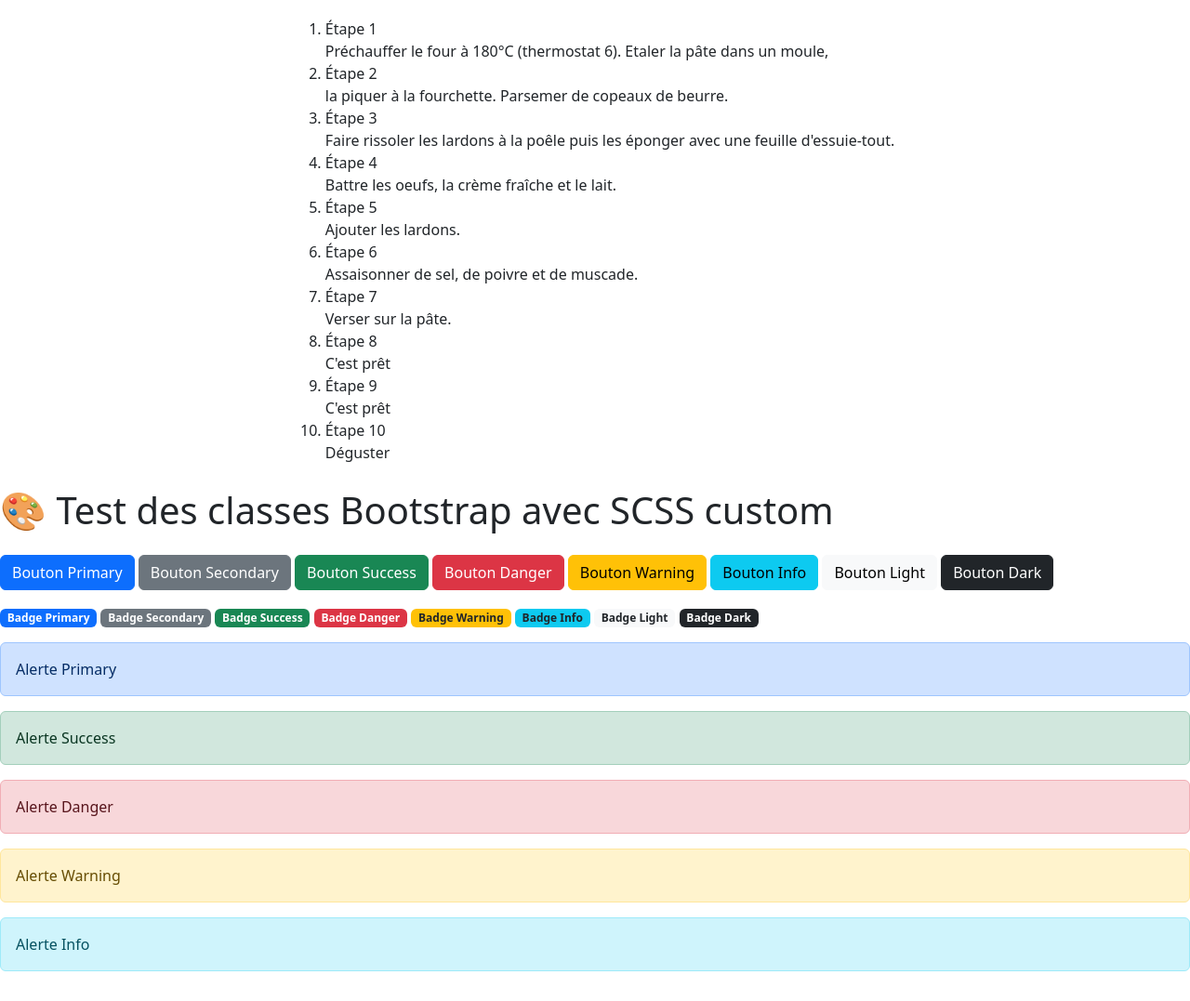
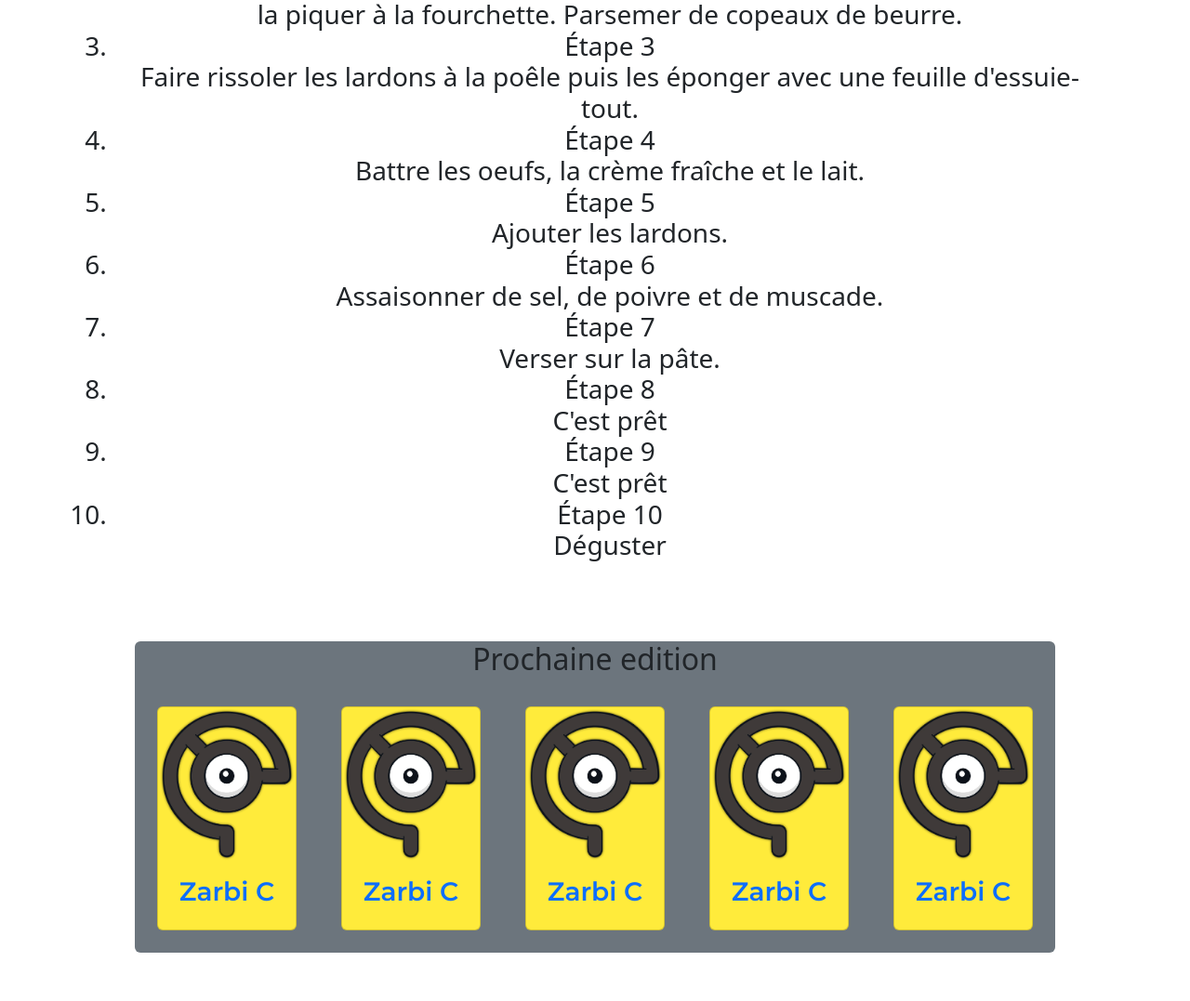
Before and after one commit to fraxi0n/BRIEF3_maquettes_imp_bootstrap, a website with bundled scripts: page index.html in a window 1280 px wide. Shown: the part 748-1825 px from the top of the page at 93% size. Built offline with nearby package versions, Linux system fonts and the light colour scheme.

Commit message:
add prochaine edition

```diff
--- a/css/style.css
+++ b/css/style.css
@@ -39,7 +39,8 @@
 .montserrat {
     font-family: "Montserrat", sans-serif;
     font-optical-sizing: auto;
-    font-weight: 400;
+    font-size: 32;
+    font-weight: 600;
     font-style: normal;
 }
 
@@ -133,9 +134,18 @@
 
 }
 
-.main-space {
+.max-width-1100 {
     margin: 10px;
-    max-width : 700px;
+    max-width : 1100px !important;
+}
 
-
+.max-width-700 {
+    margin: 10px;
+    max-width : 700px !important;
 }
+/*
+h3 {
+    font-size: 32;
+    font-weight: 600;
+}
+ */
--- a/index.html
+++ b/index.html
@@ -102,28 +102,27 @@
 
 
 
-
-
   </div>
 
 
   <main>
-    <section class="d-flex flex-column align-items-center " >
+    <section class="d-flex justify-content-center" >
 
 
+      <div  class="d-flex flex-column align-items-center max-width-1100" >
 
-      <div class='badge bg-primary text-light fs-5 main-space'>
-        <h2 class="orbitron shadow-text-tc">QU'EST CE QUE NEXUS CLASH</h2>
+      <div class='badge bg-primary text-light fs-5 max-width-700'>
+        <h2 class="orbitron shadow-text-tc">QU' EST CE QUE NEXUS CLASH</h2>
       </div>
 
-      <h3 class="text-center main-space" >
+      <h3 class="text-center >
         Bah figurez vous que c'est hyper bien, mais voici une
         recette de gateau au chocolat qui pourrait vous interreser :
       </h3>
 
-      <div class="recipies-box main-space ">
+      <div class=" recipies-box main-space ">
 
-      <p  >
+        <p>
         <ol>
           <li> Étape 1 <br>
             Préchauffer le four à 180°C (thermostat 6). Etaler la pâte dans un moule,</li>
@@ -149,57 +148,75 @@
         </p>
       </div>
 
+      </div>
+
+
     </section>
-
-    <section>
 
 
 
-        <h1 class="mb-4">🎨 Test des classes Bootstrap avec SCSS custom</h1>
+    <section class=" d-flex justify-content-center m-5">
 
-        <div class="mb-3">
-          <button class="btn btn-primary">Bouton Primary</button>
-          <button class="btn btn-secondary">Bouton Secondary</button>
-          <button class="btn btn-success">Bouton Success</button>
-          <button class="btn btn-danger">Bouton Danger</button>
-          <button class="btn btn-warning">Bouton Warning</button>
-          <button class="btn btn-info">Bouton Info</button>
-          <button class="btn btn-light">Bouton Light</button>
-          <button class="btn btn-dark">Bouton Dark</button>
+
+
+        <div class="d-flex flex-column align-items-center  bg-secondary m-1 max-width-1100 rounded-2">
+
+
+          <h2>Prochaine edition</h2>
+
+          <div class="d-flex flex-row gap-5 flex-wrap justify-content-around m-4">
+
+            <div class="d-flex flex-row gap-5 justify-content-between">
+
+              <div class="card text-bg-tertiary" style="width: 150px;">
+                <img src="src/ressources/C.webp" class="card-img-top" alt="...">
+                <div class="card-body">
+                  <h3 class="card-title text-center montserrat text-primary"> Zarbi C</h3>
+                </div>
               </div>
 
-        <div class="mb-3">
-          <span class="badge bg-primary">Badge Primary</span>
-          <span class="badge bg-secondary">Badge Secondary</span>
-          <span class="badge bg-success">Badge Success</span>
-          <span class="badge bg-danger">Badge Danger</span>
-          <span class="badge bg-warning text-dark">Badge Warning</span>
-          <span class="badge bg-info text-dark">Badge Info</span>
-          <span class="badge bg-light text-dark">Badge Light</span>
-          <span class="badge bg-dark">Badge Dark</span>
+              <div class="card text-bg-tertiary" style="width: 150px;">
+                <img src="src/ressources/C.webp" class="card-img-top" alt="...">
+                <div class="card-body">
+                  <h3 class="card-title text-center montserrat text-primary"> Zarbi C</h3>
+                </div>
+              </div>
             </div>
 
-        <div class="mb-3">
-          <div class="alert alert-primary" role="alert">
-            Alerte Primary
-          </div>
-          <div class="alert alert-success" role="alert">
-            Alerte Success
-          </div>
-          <div class="alert alert-danger" role="alert">
-            Alerte Danger
-          </div>
-          <div class="alert alert-warning" role="alert">
-            Alerte Warning
-          </div>
-          <div class="alert alert-info" role="alert">
-            Alerte Info
+
+            <div class="d-flex flex-row gap-5 justify-content-center flex-wrap">
+
+
+              <div class="card text-bg-tertiary" style="width: 150px;">
+                <img src="src/ressources/C.webp" class="card-img-top" alt="...">
+                <div class="card-body">
+                  <h3 class="card-title text-center montserrat text-primary"> Zarbi C</h3>
                 </div>
               </div>
 
 
 
+              <div class="card text-bg-tertiary" style="width: 150px;">
+                <img src="src/ressources/C.webp" class="card-img-top" alt="...">
+                <div class="card-body">
+                  <h3 class="card-title text-center montserrat text-primary"> Zarbi C</h3>
+                </div>
+              </div>
 
+
+              <div class="card text-bg-tertiary" style="width: 150px;">
+                <img src="src/ressources/C.webp" class="card-img-top" alt="...">
+                <div class="card-body">
+                  <h3 class="card-title text-center montserrat text-primary"> Zarbi C</h3>
+                </div>
+              </div>
+
+            </div>
+
+
+          </div>
+
+        </div>
     </section>
 
 
@@ -208,4 +225,5 @@
 
 </body>
 
+
 </html>
```
Also changed, not shown: src/ressources/C.webp (added), src/ressources/D.webp (added), src/ressources/E.webp (added). Lines whose indentation alone changed are shown as unchanged.
